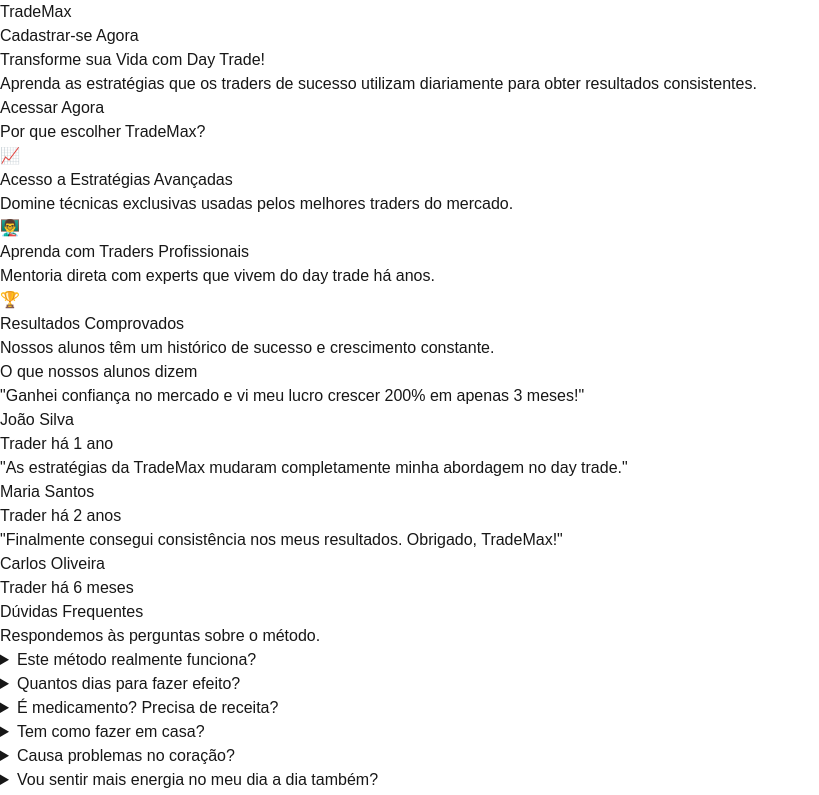
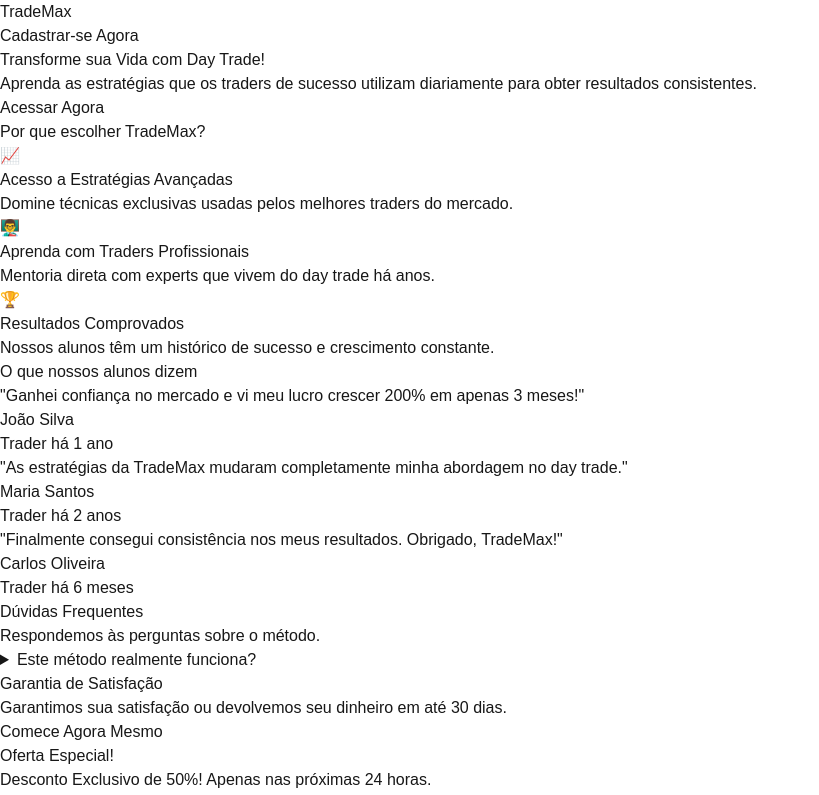
Before and after one commit to J-Henrique-Ferreira/nextjs-leandingpages, a Next.js app: page /campanhas/metodo-americano in a window 1280 px wide. Shown: the top 795 px of the page, without its empty margins (0-819 px from the left). Built offline with nearby package versions, Linux system fonts and the light colour scheme.

Commit message:
fix: ajust tags page metodo-americano

```diff
--- a/src/app/campanhas/metodo-americano/page.tsx
+++ b/src/app/campanhas/metodo-americano/page.tsx
@@ -1,7 +1,7 @@
 "use client";
 import { useEffect } from "react";
 
-export default async function MetodoAmericano() {
+export default function MetodoAmericano() {
   useEffect(() => {
     // Certifique-se de que o código é executado apenas no cliente
     if (typeof window !== 'undefined') {
@@ -31,7 +31,7 @@
   }, []);
 
   return (
-    <body className="font-sans bg-gray-100">
+    <div className="font-sans bg-gray-100">
       <header className="bg-[#1e234c] text-white p-4 md:p-6">
         <div className="container mx-auto flex justify-between items-center">
           <div className="text-2xl font-bold">TradeMax</div>
@@ -126,45 +126,6 @@
               <p className="text-gray-600 mt-2">Sim! É um método testado e comprovado, com resultados reais e
                 garantidos.</p>
             </details>
-
-            <details className="bg-gray-100 p-4 rounded-lg shadow-md">
-              <summary className="text-lg font-semibold text-gray-800 cursor-pointer">Quantos dias para fazer efeito?
-              </summary>
-              <p className="text-gray-600 mt-2">Você vai sentir uma melhora na força da ereção logo nos primeiros 7 dias. Para chegar em em se efeito máximo levará em torno de 20 a 30 dias</p>
-            </details>
-
-            <details className="bg-gray-100 p-4 rounded-lg shadow-md">
-              <summary className="text-lg font-semibold text-gray-800 cursor-pointer">É medicamento? Precisa de receita?
-              </summary>
-              <p className="text-gray-600 mt-2">Não. Este método é completamente natural.</p>
-            </details>
-
-
-            <details className="bg-gray-100 p-4 rounded-lg shadow-md">
-              <summary className="text-lg font-semibold text-gray-800 cursor-pointer">Tem como fazer em casa?
-              </summary>
-              <p className="text-gray-600 mt-2">Sim. Este método é extemamente simples e você pode fazer do conforto da sa casa.</p>
-            </details>
-
-            <details className="bg-gray-100 p-4 rounded-lg shadow-md">
-              <summary className="text-lg font-semibold text-gray-800 cursor-pointer">Causa problemas no coração?
-              </summary>
-              <p className="text-gray-600 mt-2">Não. Por ser natural não existem riscos para a saude.</p>
-            </details>
-
-
-            <details className="bg-gray-100 p-4 rounded-lg shadow-md">
-              <summary className="text-lg font-semibold text-gray-800 cursor-pointer">Vou sentir mais energia no meu dia a dia também?
-              </summary>
-              <p className="text-gray-600 mt-2">Sim. Você vai se sentir como um super humano. Este método irá rejuvenescer sua saude sexual e por consequência uma grande melhora na qualidade de vida</p>
-            </details>
-
-
-            <details className="bg-gray-100 p-4 rounded-lg shadow-md">
-              <summary className="text-lg font-semibold text-gray-800 cursor-pointer">Por quanto tempo tenho acesso?
-              </summary>
-              <p className="text-gray-600 mt-2">Acesso infinito</p>
-            </details>
           </div>
           {/* <div className="text-center mt-12">
             <a href="#compra" className="cta-button">Elimine Suas Dúvidas e Compre Agora</a>
@@ -189,6 +150,6 @@
           </div>
         </section>
       </main>
-    </body>
+    </div>
   )
 }
```
